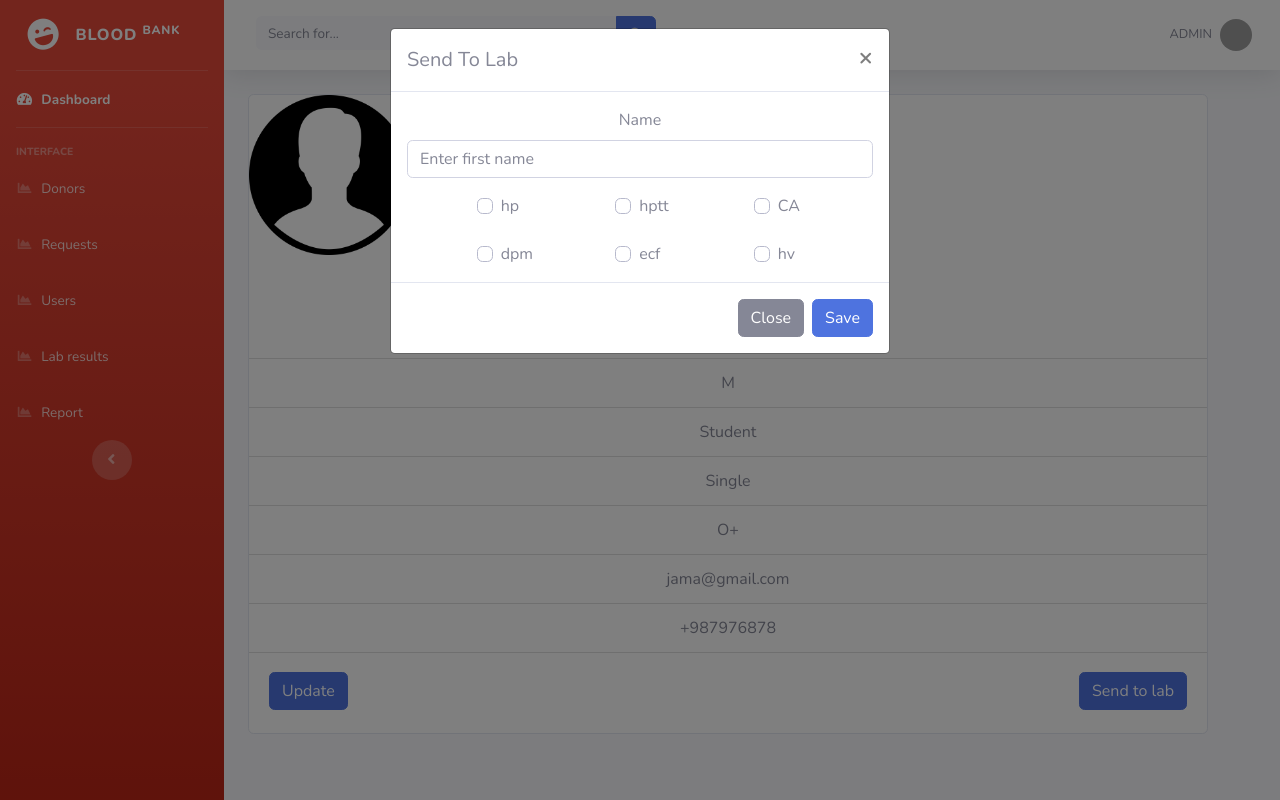
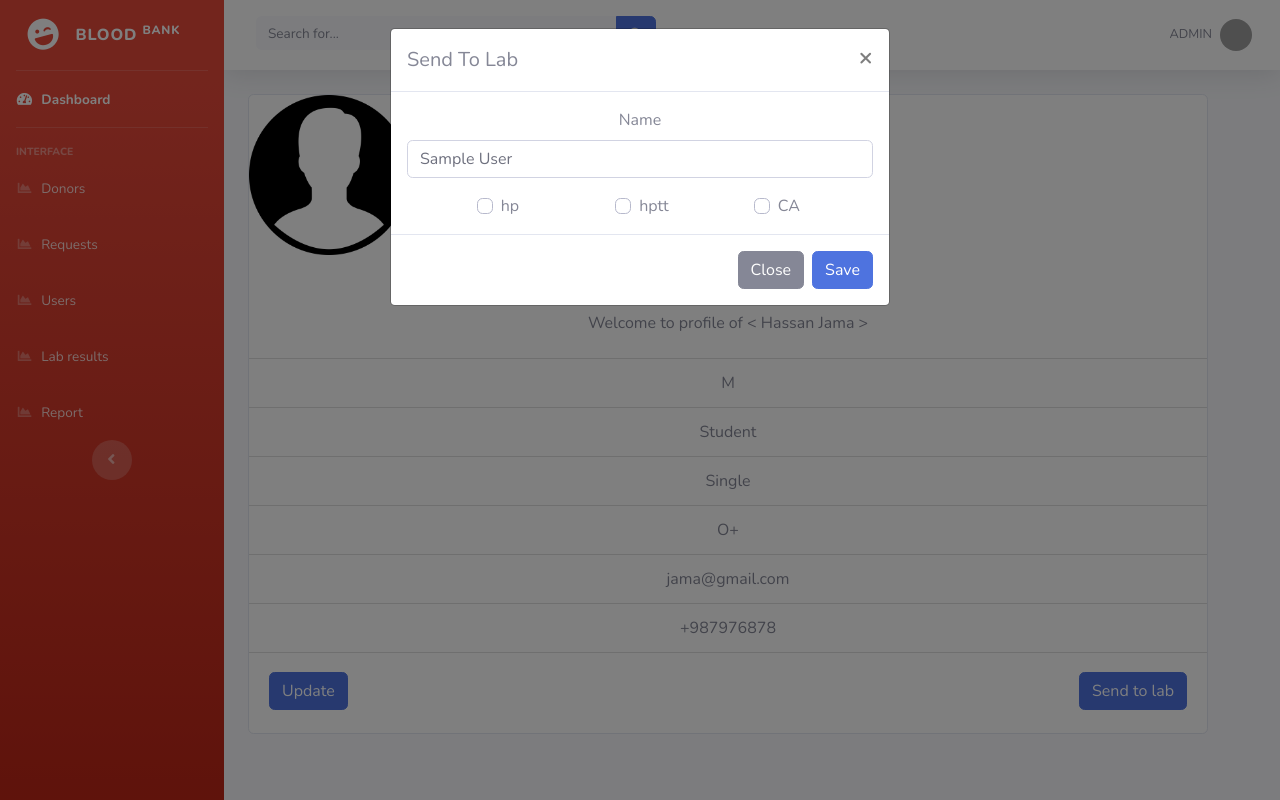
Before and after one commit to AbaseMali/BBMS, a PHP site: page /donorProfile.php?donor_id=1 in a window 1280 px wide, after a click on "Send to lab". Run offline with PHP 8.4, Linux system fonts and the light colour scheme; tables that the repository leaves empty or names only in its code hold one stand-in row (values such as "Sample post"); data that the repository does not hold is empty; some libraries are stand-ins or nearby versions; grey boxes are pictures that could not be loaded.

Commit message:
last comm

```diff
--- a/Admin/donorList.php
+++ b/Admin/donorList.php
@@ -8,7 +8,7 @@ $donor = mysqli_query($conn, "SELECT * FROM donor")
 <div class="row  mb-2 mr-5 ml-5 mt-2">
     <div class="col-12">
         <div class="list-group" id="list-tab" role="tablist">
-            <a href="donorProfile.php">
+            <a href="donorProfile.php? donor_id={$row['donor_id']}">
                 <li class=" bg-success list-group-item list-group-item-action active text-center " href="" role="tab" aria-controls="Name"><?php echo $row['full_name'] ?></li>
             </a>
         </div>
--- a/Admin/donorProfile.php
+++ b/Admin/donorProfile.php
@@ -1,6 +1,15 @@
 <?php
 include('includes/header.php');
 include('includes/navbar.php');
+include('connection.php');
+
+?>
+
+<?php
+       $row= mysql_query("SELECT * FROM `donor` WHERE donor_id =". $_GET['donor_id']);
+       $user=mysql_fetch_array($row);
+       //print_r($user);
+       $sps=explode(',', $user['FavSports']);
 ?>
 
 
--- a/Admin/labResult.php
+++ b/Admin/labResult.php
@@ -1,6 +1,7 @@
 <?php
 include('includes/header.php');
 include('includes/navbar.php');
+include('connection.php');
 ?>
 
 
--- a/Admin/sendToLab.php
+++ b/Admin/sendToLab.php
@@ -1,3 +1,4 @@
+
 <div class="modal fade" id="sendToLab" tabindex="-1" role="dialog" aria-labelledby="exampleModalLabel" aria-hidden="true">
     <div class="modal-dialog" role="document">
         <div class="modal-content">
@@ -10,10 +11,10 @@
             <form action="code.php" method="POST">
 
                 <div class="modal-body">
-
+                <input type="hidden" name='id' value="<?php echo $user['id'];?>">
                     <div class="form-group">
                         <label>Name </label>
-                        <input type="text" name="name" class="form-control" placeholder="Enter first name">
+                        <input type="text" name="name" class="form-control" value="<?php echo $user['full_name']?>">
                     </div>
 
                     <div class="row" >
@@ -39,33 +40,10 @@
                     </div>
 
                     </div>
-                <br/>
-                    <div class="row" >
-                    <div class="col-2">
-                    </div>
-
-                    <!-- Default inline 1-->
-                    <div class="col-3 custom-control custom-checkbox custom-control-inline">
-                        <input type="checkbox" class="custom-control-input" id="defaultInline1">
-                        <label class="custom-control-label" for="defaultInline1">dpm</label>
-                    </div>
-
-                    <!-- Default inline 2-->
-                    <div class="col-3 custom-control custom-checkbox custom-control-inline">
-                        <input type="checkbox" class="custom-control-input" id="defaultInline2">
-                        <label class="custom-control-label" for="defaultInline2">ecf</label>
-                    </div>
-
-                    <!-- Default inline 3-->
-                    <div class="col-2 custom-control custom-checkbox custom-control-inline">
-                        <input type="checkbox" class="custom-control-input" id="defaultInline3">
-                        <label class="custom-control-label" for="defaultInline3">hv</label>
-                    </div>
-
-                    </div>
 
                 </div>
                 <div class="modal-footer">
+
                     <button type="button" class="btn btn-secondary" data-dismiss="modal">Close</button>
                     <button type="submit" name="registerbtn" class="btn btn-primary">Save</button>
                 </div>
```
Also changed, not shown: 1 other file.
